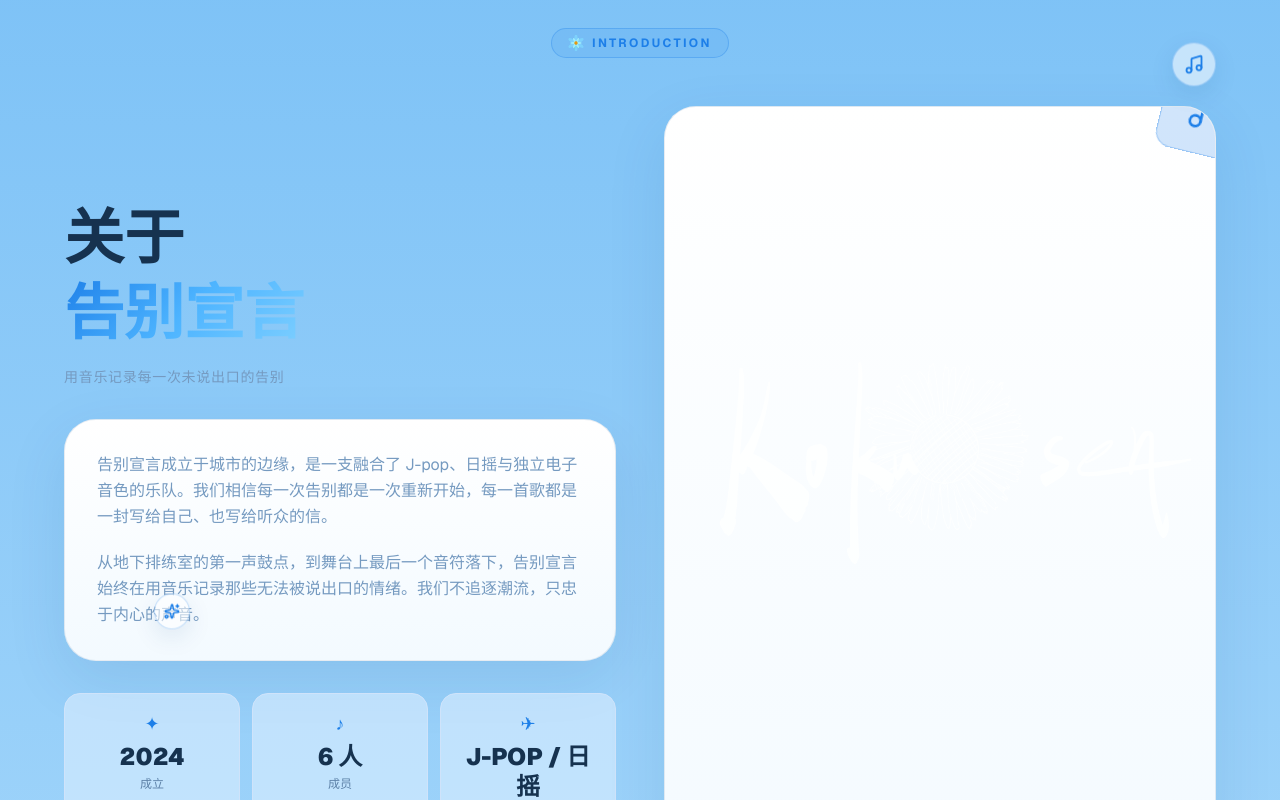
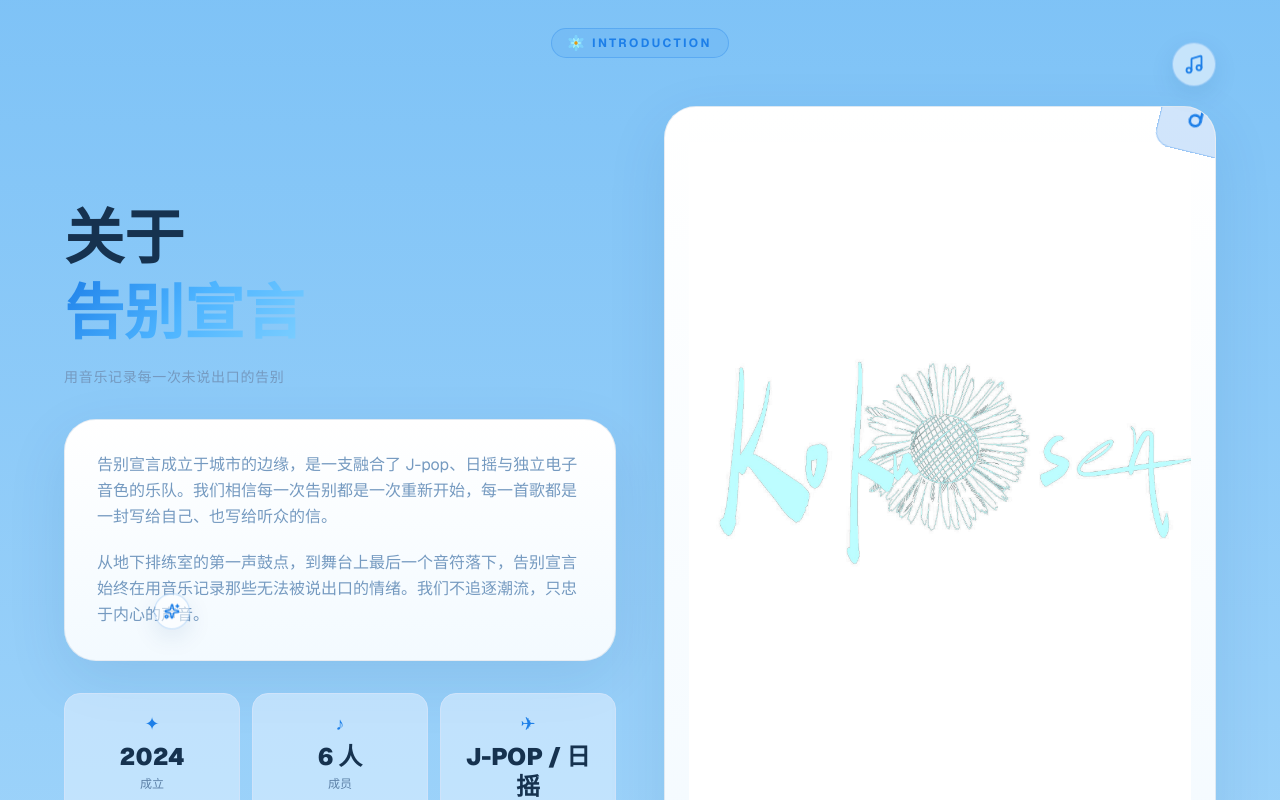
Before and after one commit to cyixi34/kokusen0910, a Next.js app: page /kokusen0910/ in a window 1280 px wide. Shown: the part 900-1700 px from the top of the page. Built offline with nearby package versions, Linux system fonts and the light colour scheme.

Commit message:
Rework kokusen.png to white background at full logo brightness, drop screen blend

```diff
--- a/src/components/sections/About.tsx
+++ b/src/components/sections/About.tsx
@@ -69,7 +69,7 @@
                 alt="告别宣言乐队视觉"
                 width={1742}
                 height={2622}
-                className="w-full h-full object-contain mix-blend-screen"
+                className="w-full h-full object-contain"
               />
             </div>
           </div>
```
Also changed, not shown: public/kokusen.png.
